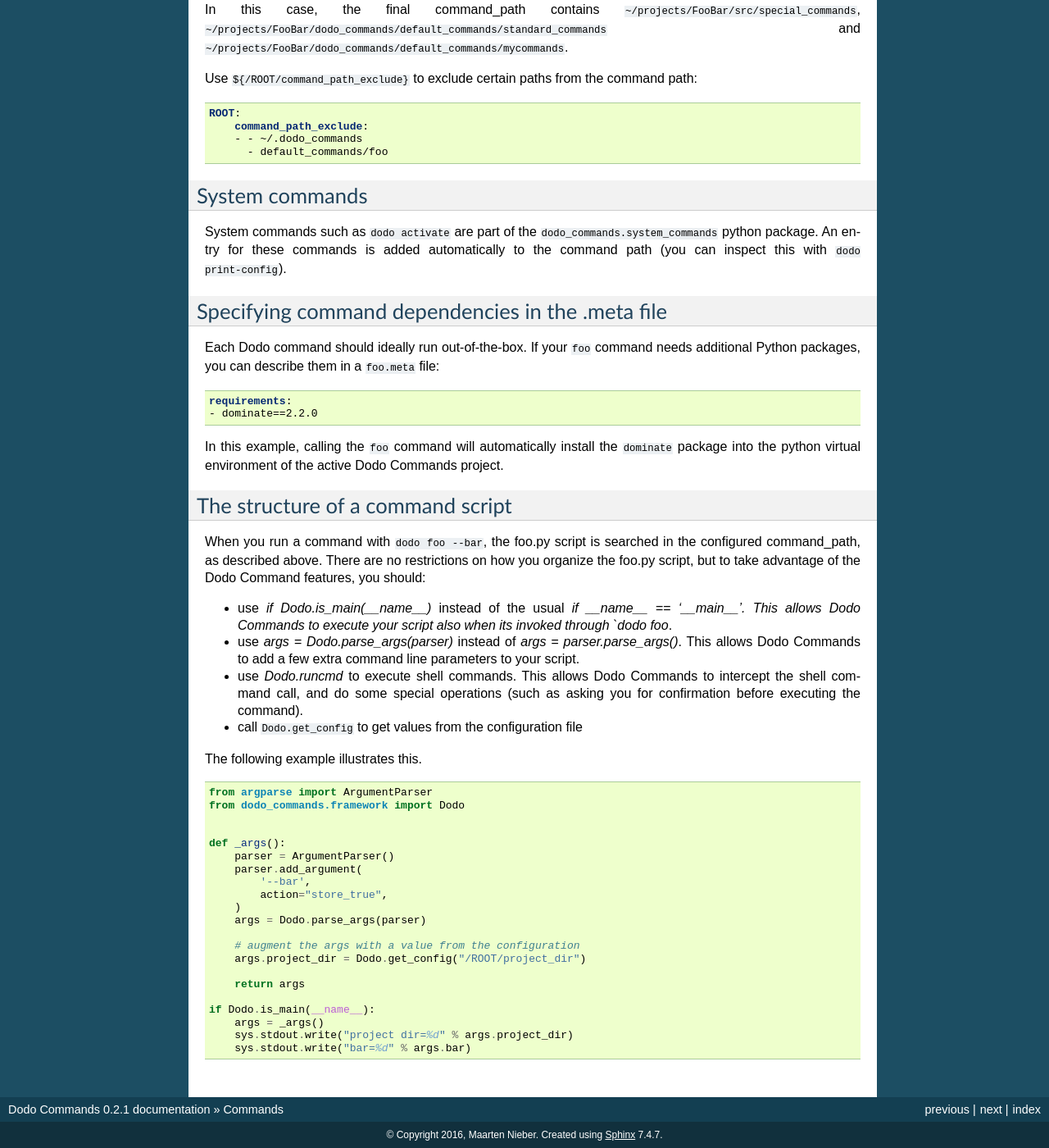
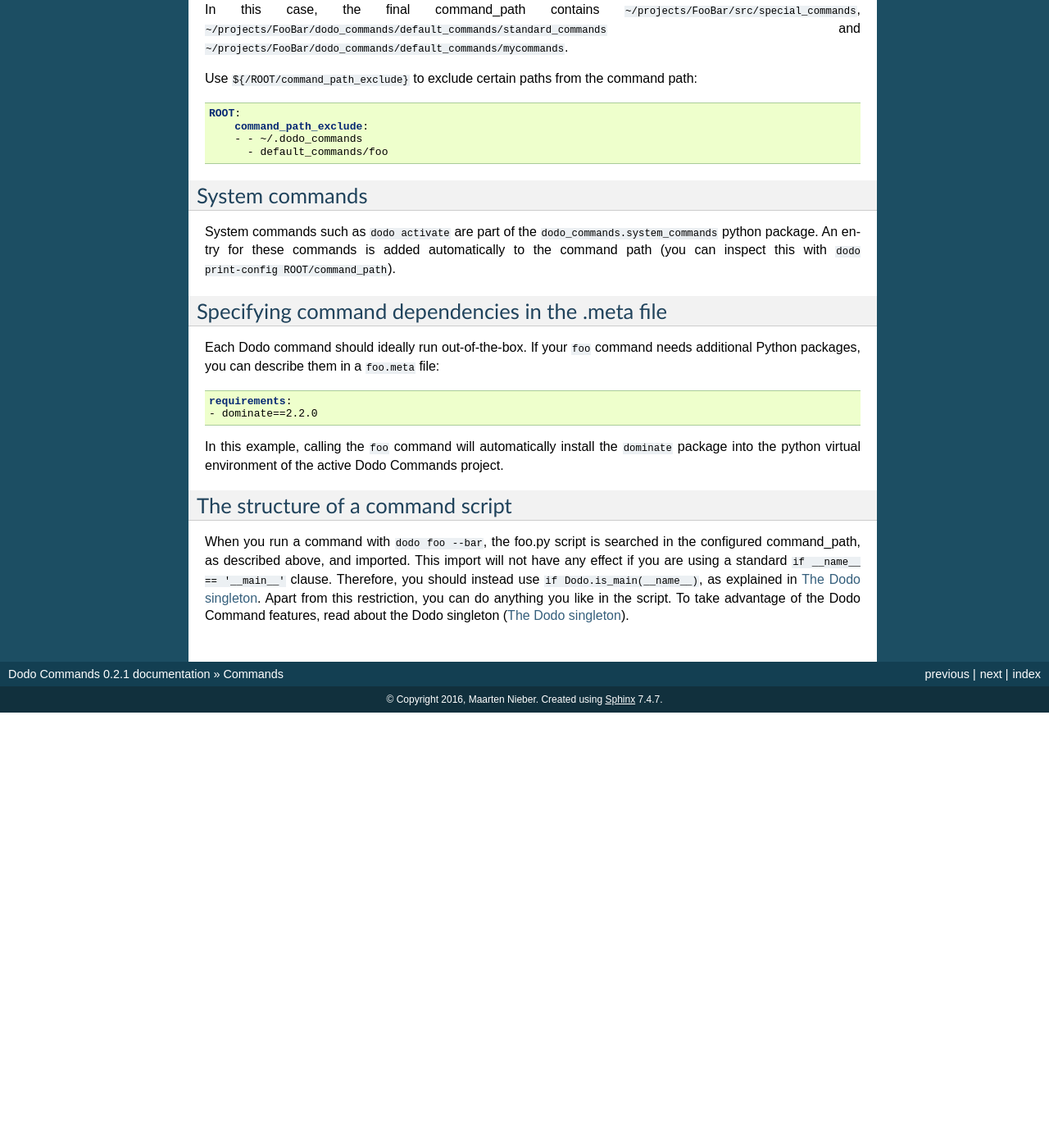
Before and after one commit to mnieber/dodo-commands, a Sphinx documentation site: the page built from doc/commands.rst, in a window 1280 px wide and 1400 px high, scrolled down 788 px. Shown: the whole window at 82% size. Built offline with Sphinx 7.4.7, drawn with Linux system fonts in a browser that asks for light colours; after the commit the page ends 1657 px from its top, so only the background shows below that; some of the changed text lies outside the part shown.

Commit message:
Update documentation

```diff
--- a/doc/commands.rst
+++ b/doc/commands.rst
@@ -62,7 +62,7 @@ Use ``${/ROOT/command_path_exclude}`` to exclude certain paths from the command
 System commands
 ===============
 
-System commands such as ``dodo activate`` are part of the ``dodo_commands.system_commands`` python package. An entry for these commands is added automatically to the command path (you can inspect this with ``dodo print-config``).
+System commands such as ``dodo activate`` are part of the ``dodo_commands.system_commands`` python package. An entry for these commands is added automatically to the command path (you can inspect this with ``dodo print-config ROOT/command_path``).
 
 
 Specifying command dependencies in the .meta file
@@ -81,38 +81,4 @@ In this example, calling the ``foo`` command will automatically install the ``do
 The structure of a command script
 =================================
 
-When you run a command with :code:`dodo foo --bar`, the foo.py script is searched in the configured command_path, as described above. There are no restrictions on how you organize the foo.py script, but to take advantage of the Dodo Command features, you should:
-
-- use `if Dodo.is_main(__name__)` instead of the usual `if __name__ == '__main__'. This allows Dodo Commands to execute your script also when its invoked through `dodo foo`.
-
-- use `args = Dodo.parse_args(parser)` instead of `args = parser.parse_args()`. This allows Dodo Commands to add a few extra command line parameters to your script.
-
-- use `Dodo.runcmd` to execute shell commands. This allows Dodo Commands to intercept the shell command call, and do some special operations (such as asking you for confirmation before executing the command).
-
-- call :code:`Dodo.get_config` to get values from the configuration file
-
-The following example illustrates this.
-
-.. code-block:: python
-
-    from argparse import ArgumentParser
-    from dodo_commands.framework import Dodo
-
-
-    def _args():
-        parser = ArgumentParser()
-        parser.add_argument(
-            '--bar',
-            action="store_true",
-        )
-        args = Dodo.parse_args(parser)
-
-        # augment the args with a value from the configuration
-        args.project_dir = Dodo.get_config("/ROOT/project_dir")
-
-        return args
-
-    if Dodo.is_main(__name__):
-        args = _args()
-        sys.stdout.write("project dir=%d" % args.project_dir)
-        sys.stdout.write("bar=%d" % args.bar)
+When you run a command with ``dodo foo --bar``, the foo.py script is searched in the configured command_path, as described above, and imported. This import will not have any effect if you are using a standard ``if __name__ == '__main__'`` clause. Therefore, you should instead use ``if Dodo.is_main(__name__)``, as explained in :ref:`singleton`. Apart from this restriction, you can do anything you like in the script. To take advantage of the Dodo Command features, read about the Dodo singleton (:ref:`singleton`).
--- a/doc/index.rst
+++ b/doc/index.rst
@@ -15,10 +15,10 @@ Contents:
 
    goals
    installation
-   how-it-works
+   projects
    commands
+   dodo-singleton
    configuration
-   dodo-command
    sharing-projects
    diagnose
 
--- a/doc/installation.rst
+++ b/doc/installation.rst
@@ -67,6 +67,6 @@ The first time you call :code:`dodo`, a global :code:`~/.dodo_commands/config` f
 Upgrading
 =========
 
-To upgrade Dodo Commands, you need to upgrade its pip package. If you have activated a Dodo Commands project with ``$(dodo activate foo)`` then the first step is to deactivate it by typing ``deactivate``. The reason is that the ``pip`` executable points to the one in the project's virtual environment, and we need to use the ``pip`` executable that was used to install Dodo Commands.
+To upgrade Dodo Commands, you need to upgrade its pip package. If you have activated a Dodo Commands project with ``$(dodo activate foo)`` then the first step is to deactivate it by typing ``deactivate``. This is necessary because the ``pip`` executable points to the one in the project's virtual environment, and we need to use the ``pip`` executable that was used to install Dodo Commands.
 
 Now, to upgrade, simply run ``pip install --upgrade dodo_commands``. To upgrade a commands package (for example: dodo_git_commands), simply install it again using ``dodo install-default-commands --pip dodo_git_commands``.
```
Also changed, not shown: doc/configuration.rst (+2 -5 lines), doc/dodo-singleton.rst (renamed from doc/dodo-command.rst, +30 -3 lines), doc/projects.rst (renamed from doc/how-it-works.rst, +4 -4 lines).
